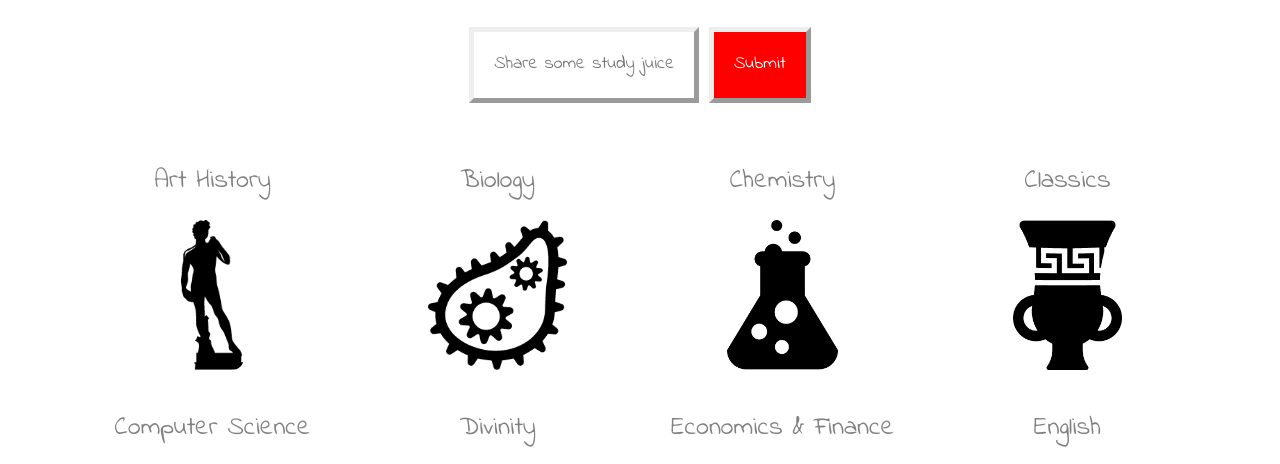
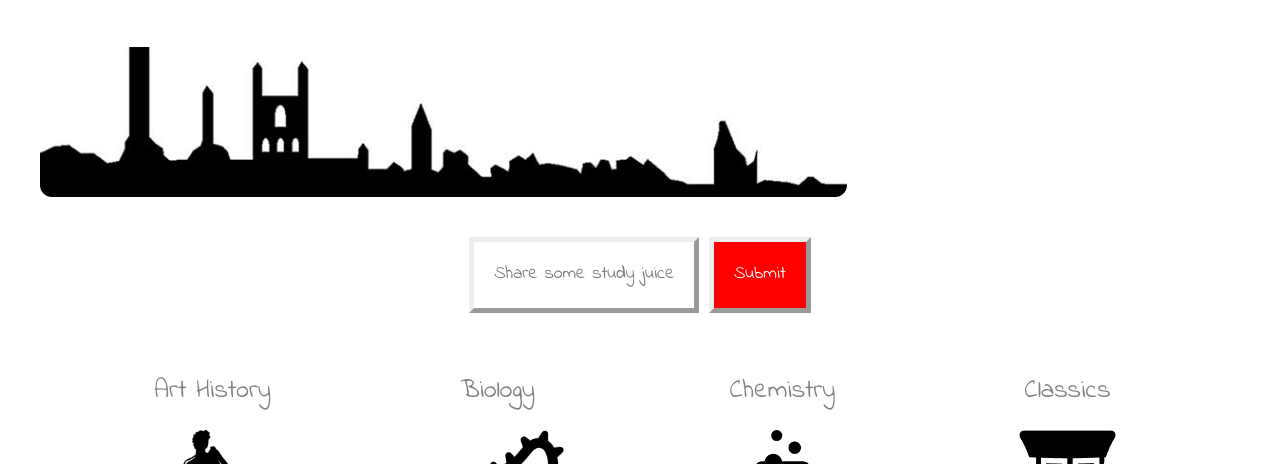
Before and after one commit to Wtrmln17/StudyJuice, a plain HTML site: page index.html in a window 1280 px wide. Shown: the part 283-747 px from the top of the page. Drawn offline with Linux system fonts and the light colour scheme.

Commit message:
Update index.html

```diff
--- a/index.html
+++ b/index.html
@@ -5,6 +5,7 @@
     <link rel = "stylesheet" type = "text/css" href = "css.css">
     <link href='https://fonts.googleapis.com/css?family=Indie+Flower' rel='stylesheet' type='text/css'>
     <h1 class"text-center">Study Juice.</h1>
+    <img src="skyline.jpg">
 
 </head>
 
```
